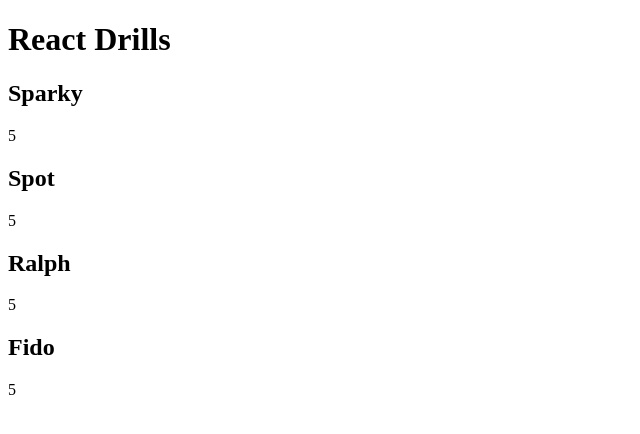
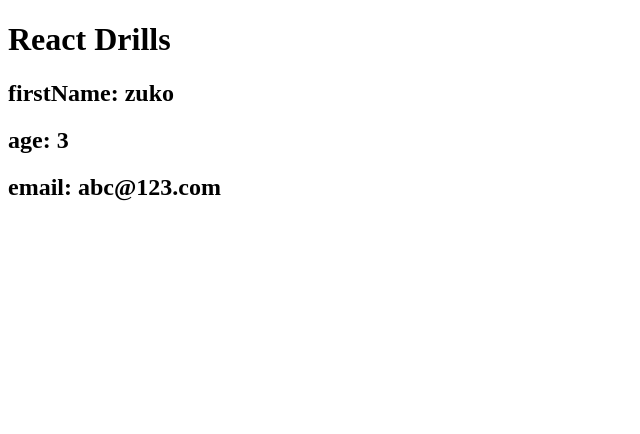
Before and after one commit to Kolten-Pilar/react-drills, a React (Create React App) app: page / in a window 1280 px wide. Shown: the top 434 px of the page, without its empty margins (0-640 px from the left). Built offline with nearby package versions, Linux system fonts and the light colour scheme.

Commit message:
looped through an object

```diff
--- a/src/App.js
+++ b/src/App.js
@@ -1,10 +1,12 @@
 import Arrays from "./Arrays";
+import Objects from "./Objects";
 
 function App() {
   return (
     <div className="App">
       <h1>React Drills</h1>
-      <Arrays />
+      {/* <Arrays /> */}
+      <Objects />
     </div>
   );
 }
--- /dev/null
+++ b/src/Objects.jsx
@@ -0,0 +1,21 @@
+import React from 'react'
+
+function Objects() {
+
+  const zuko = {
+    firstName: 'zuko',
+    age: 3,
+    email: 'abc@123.com'
+  }
+
+  return Object.keys(zuko).map((key, index)=> {
+    return (
+      <h2>
+        {key}: {zuko[key]}
+      </h2>
+    )
+  })
+
+}
+
+export default Objects
```
